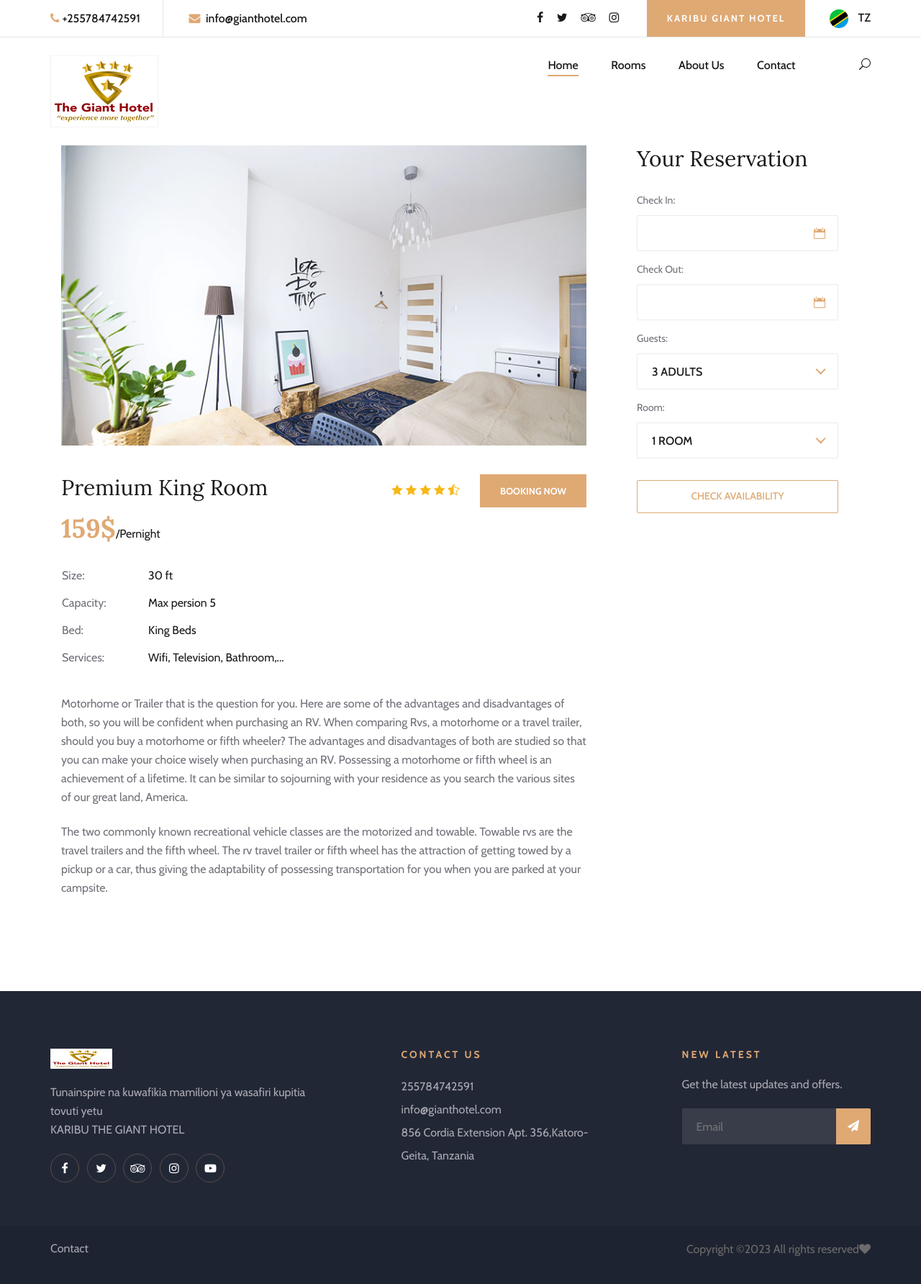
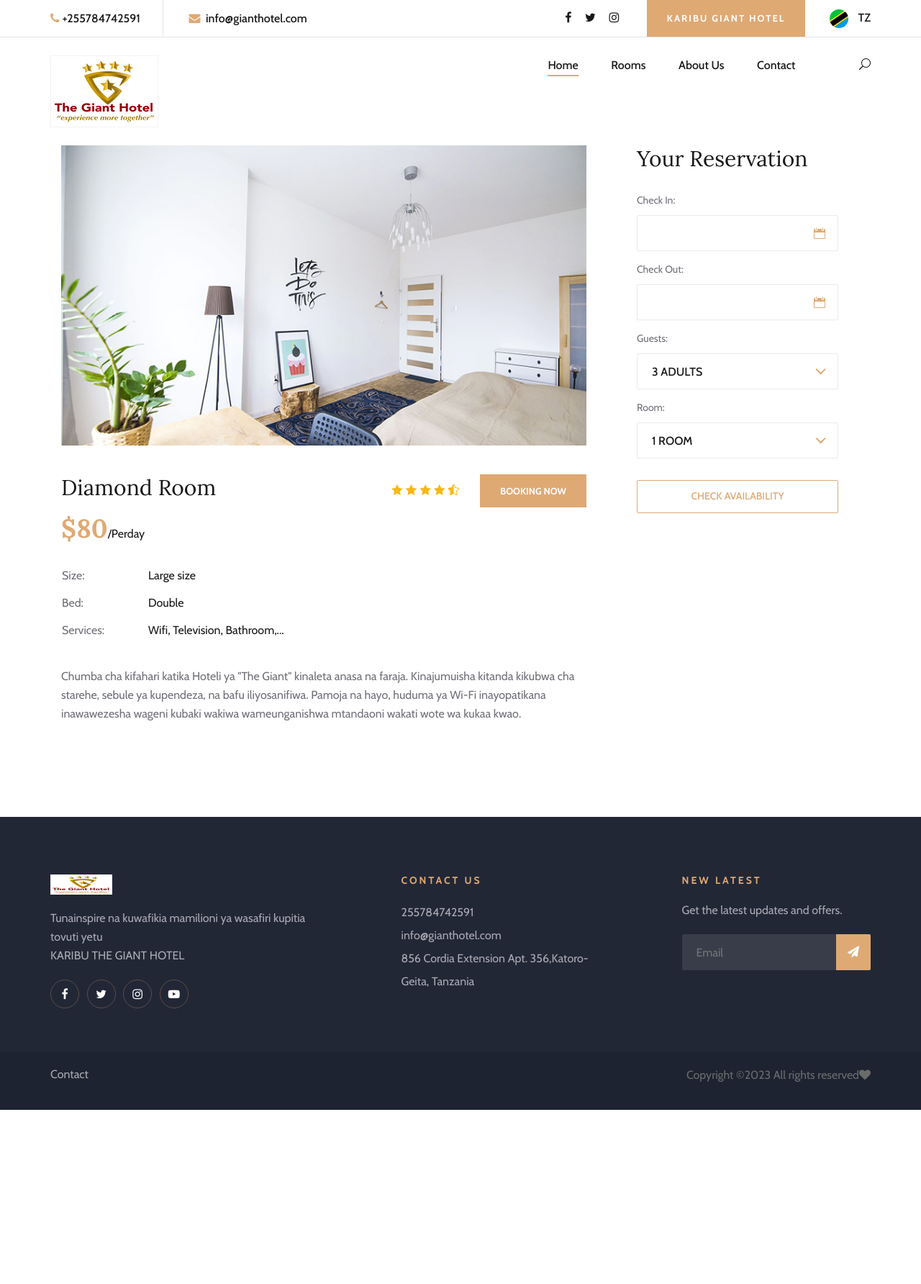
Before and after one commit to fareedcodez/giantHotel, a Django app: page /room-details/ in a window 1280 px wide. Shown: the whole page at 72% size. After the commit the page ends 1542 px from the top, so only its background shows below. Run offline with Django 4.2, Linux system fonts and the light colour scheme; some libraries are stand-ins or nearby versions.

Commit message:
style.css changes

```diff
--- a/templates/giantHotelApp/roomDetails.html
+++ b/templates/giantHotelApp/roomDetails.html
@@ -10,7 +10,7 @@
                         <img src="{% static 'img/room/room-details.jpg' %}" alt="">
                         <div class="rd-text">
                             <div class="rd-title">
-                                <h3>Premium King Room</h3>
+                                <h3>Diamond Room</h3>
                                 <div class="rdt-right">
                                     <div class="rating">
                                         <i class="icon_star"></i>
@@ -22,20 +22,16 @@
                                     <a href="#">Booking Now</a>
                                 </div>
                             </div>
-                            <h2>159$<span>/Pernight</span></h2>
+                            <h2>$80<span>/Perday</span></h2>
                             <table>
                                 <tbody>
                                     <tr>
                                         <td class="r-o">Size:</td>
-                                        <td>30 ft</td>
-                                    </tr>
-                                    <tr>
-                                        <td class="r-o">Capacity:</td>
-                                        <td>Max persion 5</td>
+                                        <td>Large size</td>
                                     </tr>
                                     <tr>
                                         <td class="r-o">Bed:</td>
-                                        <td>King Beds</td>
+                                        <td>Double</td>
                                     </tr>
                                     <tr>
                                         <td class="r-o">Services:</td>
@@ -43,17 +39,11 @@
                                     </tr>
                                 </tbody>
                             </table>
-                            <p class="f-para">Motorhome or Trailer that is the question for you. Here are some of the
-                                advantages and disadvantages of both, so you will be confident when purchasing an RV.
-                                When comparing Rvs, a motorhome or a travel trailer, should you buy a motorhome or fifth
-                                wheeler? The advantages and disadvantages of both are studied so that you can make your
-                                choice wisely when purchasing an RV. Possessing a motorhome or fifth wheel is an
-                                achievement of a lifetime. It can be similar to sojourning with your residence as you
-                                search the various sites of our great land, America.</p>
-                            <p>The two commonly known recreational vehicle classes are the motorized and towable.
-                                Towable rvs are the travel trailers and the fifth wheel. The rv travel trailer or fifth
-                                wheel has the attraction of getting towed by a pickup or a car, thus giving the
-                                adaptability of possessing transportation for you when you are parked at your campsite.
+                            <p class="f-para">Chumba cha kifahari katika Hoteli ya "The Giant" kinaleta anasa na faraja.
+                            Kinajumuisha kitanda kikubwa cha starehe, sebule ya kupendeza, na bafu iliyosanifiwa.
+                            Pamoja na hayo, huduma ya Wi-Fi inayopatikana inawawezesha wageni kubaki wakiwa wameunganishwa
+                            mtandaoni wakati wote wa kukaa kwao.</p>
+                            <p>
                             </p>
                         </div>
                     </div>
--- a/templates/pages/aboutUs.html
+++ b/templates/pages/aboutUs.html
@@ -70,14 +70,14 @@
                 <div class="col-lg-6">
                     <div class="gallery-item set-bg" data-setbg="{% static 'img/gallery/gallery-1.jpg' %}">
                         <div class="gi-text">
-                            <h3>Room Luxury</h3>
+                            <h3>Event and Meetups</h3>
                         </div>
                     </div>
                     <div class="row">
                         <div class="col-sm-6">
                             <div class="gallery-item set-bg" data-setbg="{% static 'img/gallery/gallery-3.jpg' %}">
                                 <div class="gi-text">
-                                    <h3>Room Luxury</h3>
+                                    <h3>Catering and Party</h3>
                                 </div>
                             </div>
                         </div>
--- a/templates/pages/index.html
+++ b/templates/pages/index.html
@@ -42,7 +42,7 @@
                         <p class="s-para">The Giant Hotel ni hoteli ya kifahari inayojulikana kwa ubora wake wa malazi na huduma bora.
                         Inatoa vyumba vya kisasa, migahawa ya kimataifa, na vifaa vya burudani kama spa na mabwawa ya kuogelea.
                         Huduma kwa wageni ni ya pekee, na hoteli hii inakuletea uzoefu wa kipekee wa starehe na utulivu.</p>
-                        <a href="#" class="primary-btn about-btn">Read More</a>
+                        <a href="{% url 'about-us' %}" class="primary-btn about-btn">Read More</a>
                     </div>
                 </div>
                 <div class="col-lg-6">
--- a/templates/pages/main.html
+++ b/templates/pages/main.html
@@ -92,7 +92,6 @@
                             <div class="top-social">
                                 <a href="#"><i class="fa fa-facebook"></i></a>
                                 <a href="#"><i class="fa fa-twitter"></i></a>
-                                <a href="#"><i class="fa fa-tripadvisor"></i></a>
                                 <a href="#"><i class="fa fa-instagram"></i></a>
                             </div>
                             <a href="#" class="bk-btn">Karibu Giant Hotel</a>
@@ -111,7 +110,7 @@
                 <div class="row">
                     <div class="col-lg-2">
                     <div class="logo">
-                            <a href="./index.html">
+                            <a href="{% url 'home' %}">
                                 <img src="{% static 'img/logo.png' %}" alt="">
                             </a>
                         </div>
@@ -152,7 +151,7 @@
                     <div class="col-lg-4">
                         <div class="ft-about">
                             <div class="logo">
-                                <a href="#">
+                                <a href="{% url 'home' %}">
                                     <img src="{% static 'img/footer-logo.png' %}" alt="">
                                 </a>
                             </div>
@@ -160,7 +159,6 @@
                             <div class="fa-social">
                                 <a href="#"><i class="fa fa-facebook"></i></a>
                                 <a href="#"><i class="fa fa-twitter"></i></a>
-                                <a href="#"><i class="fa fa-tripadvisor"></i></a>
                                 <a href="#"><i class="fa fa-instagram"></i></a>
                                 <a href="#"><i class="fa fa-youtube-play"></i></a>
                             </div>
```
Also changed, not shown: static/img/WhatsApp Image 2023-10-13 at 20.41.07.jpeg (deleted), static/img/WhatsApp Image 2023-10-13 at 20.41.16 (1).jpeg (deleted), static/img/WhatsApp Image 2023-10-13 at 20.41.18.jpeg (deleted), static/img/about/about-2.jpg, static/img/about/about-p1.jpg (renamed from static/img/WhatsApp Image 2023-10-13 at 20.41.19.jpeg), static/img/gallery/gallery-1.jpg, static/img/gallery/gallery-2.jpg, static/img/gallery/gallery-3.jpg, static/img/gallery/gallery-4.jpg (deleted), static/img/room/WhatsApp Image 2023-10-13 at 20.41.21.jpeg (added), static/img/room/WhatsApp Image 2023-10-13 at 20.41.23.jpeg (added).
